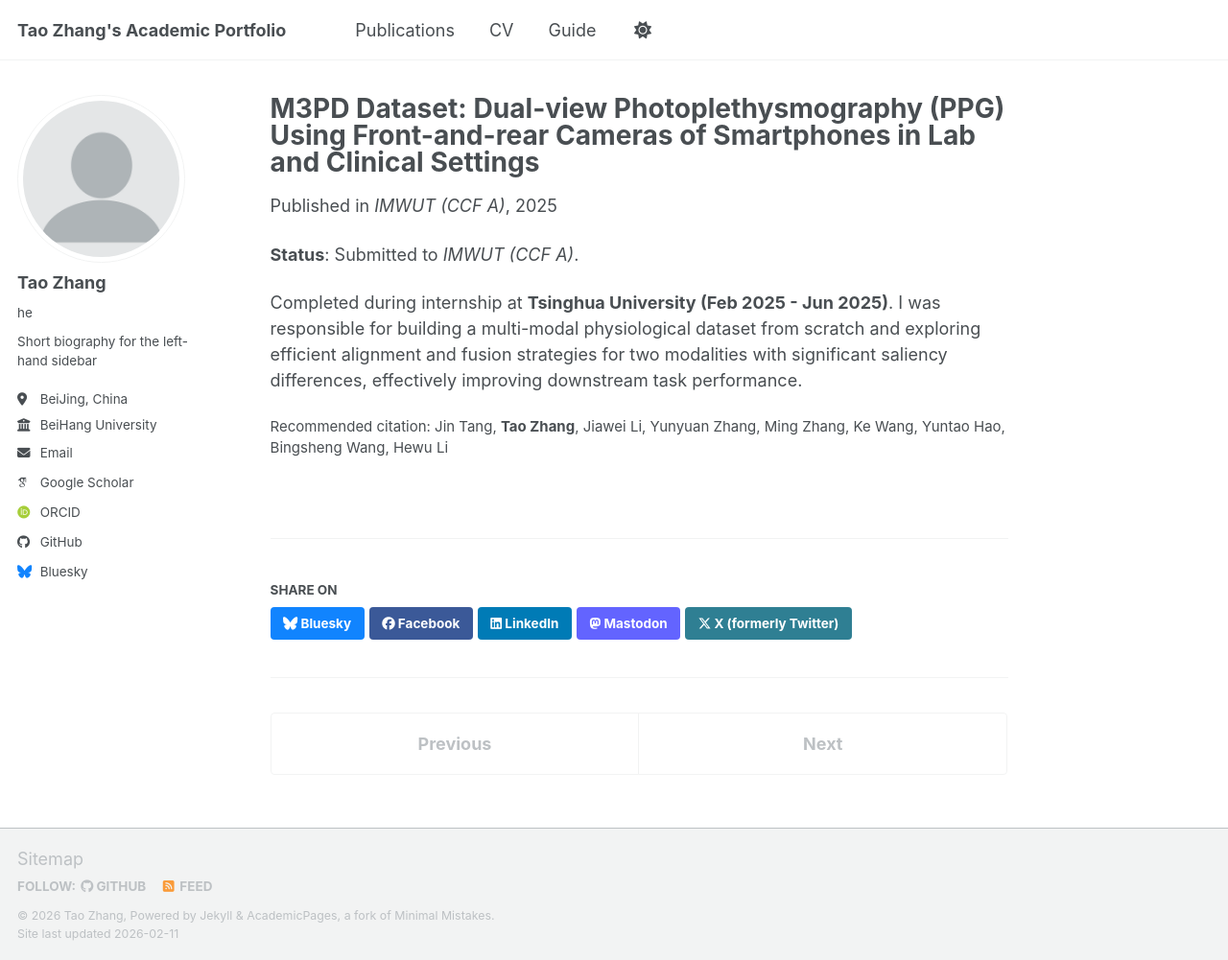
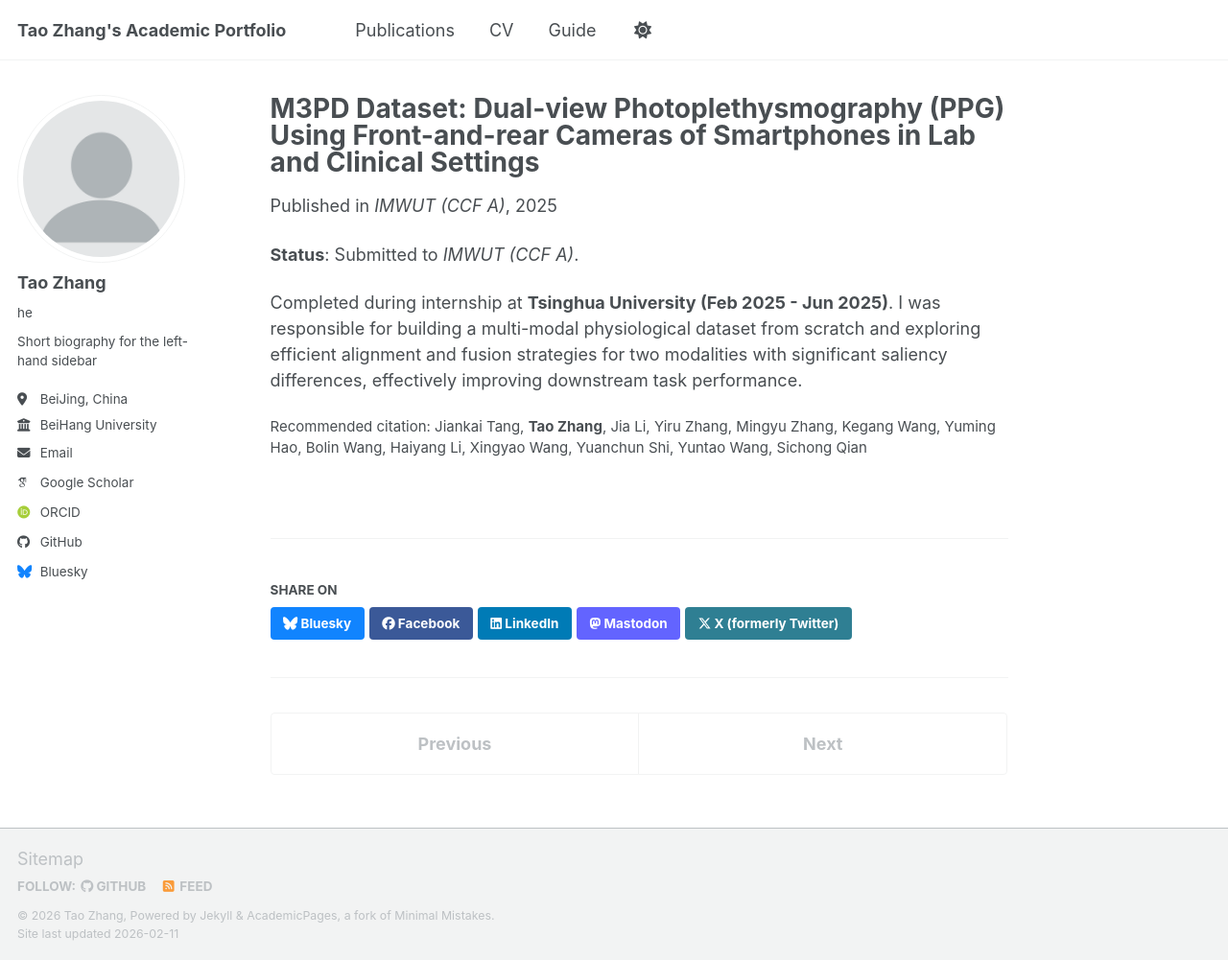
Before and after one commit to Zt375356/zt375356.github.io, a Jekyll site: the page built from _publications/2025-06-01-m3pd-dataset.md, in a window 1280 px wide and 1001 px high. Shown: the whole window at 96% size. Built offline with Jekyll 4.4.1, drawn with Linux system fonts in a browser that asks for light colours; some web fonts are replaced; a script bundle is joined from its source files by our own code; library files that are not in the unit come from our copies.

Commit message:
Update publication display to show authors and venue

```diff
--- a/_publications/2025-06-01-m3pd-dataset.md
+++ b/_publications/2025-06-01-m3pd-dataset.md
@@ -6,7 +6,7 @@ excerpt: 'Research on multi-modal physiological dataset construction and alignme
 date: 2025-06-01
 venue: 'IMWUT (CCF A)'
 category: manuscripts
-citation: 'Jin Tang, <b>Tao Zhang</b>, Jiawei Li, Yunyuan Zhang, Ming Zhang, Ke Wang, Yuntao Hao, Bingsheng Wang, Hewu Li'
+citation: 'Jiankai Tang, <b>Tao Zhang</b>, Jia Li, Yiru Zhang, Mingyu Zhang, Kegang Wang, Yuming Hao, Bolin Wang, Haiyang Li, Xingyao Wang, Yuanchun Shi, Yuntao Wang, Sichong Qian'
 ---
 **Status**: Submitted to *IMWUT (CCF A)*.
 
```
Also changed, not shown: _publications/2024-01-01-continuous-hand-gestures-tim.md (+1 -1 lines), _publications/2024-01-01-enhancing-gesture.md (+1 -1 lines), _publications/2024-01-01-uncertainty-aware-gesture-sna.md (+1 -1 lines), _publications/2025-11-01-easymimic.md (+1 -1 lines).
